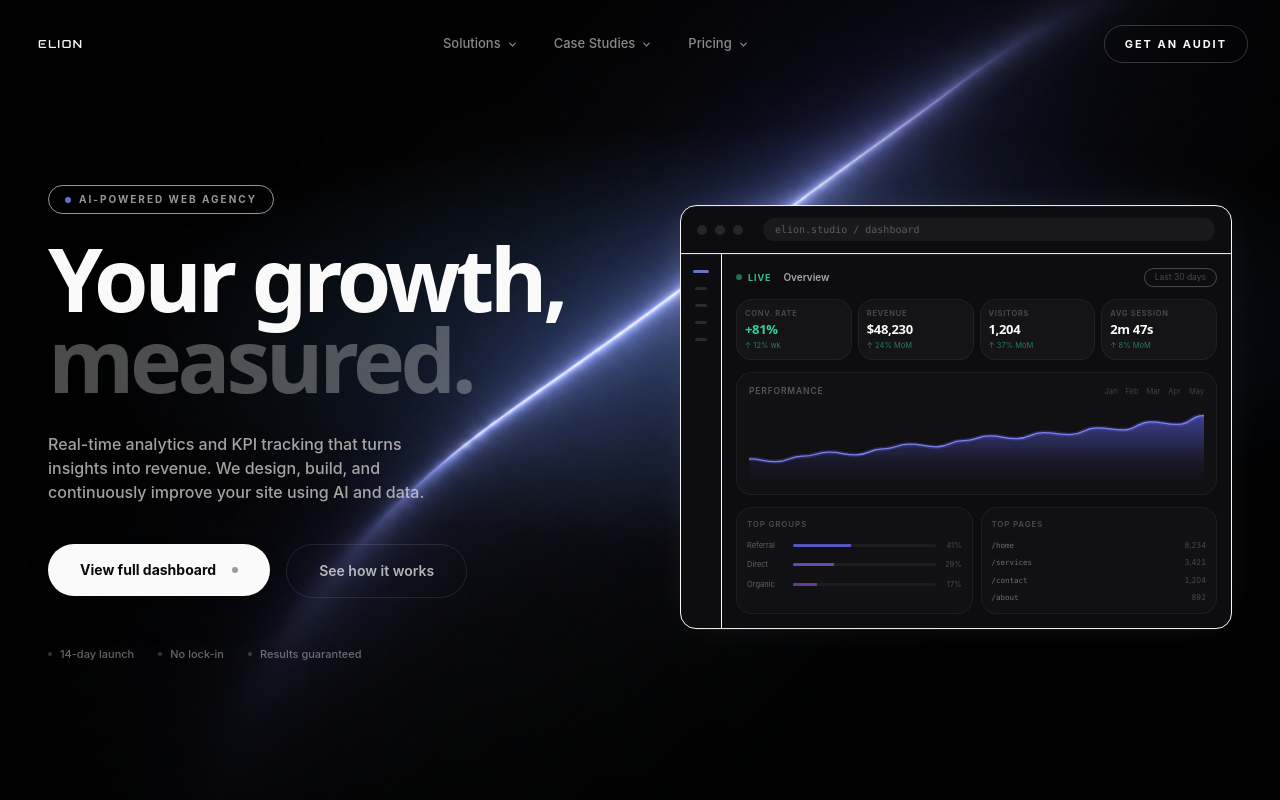
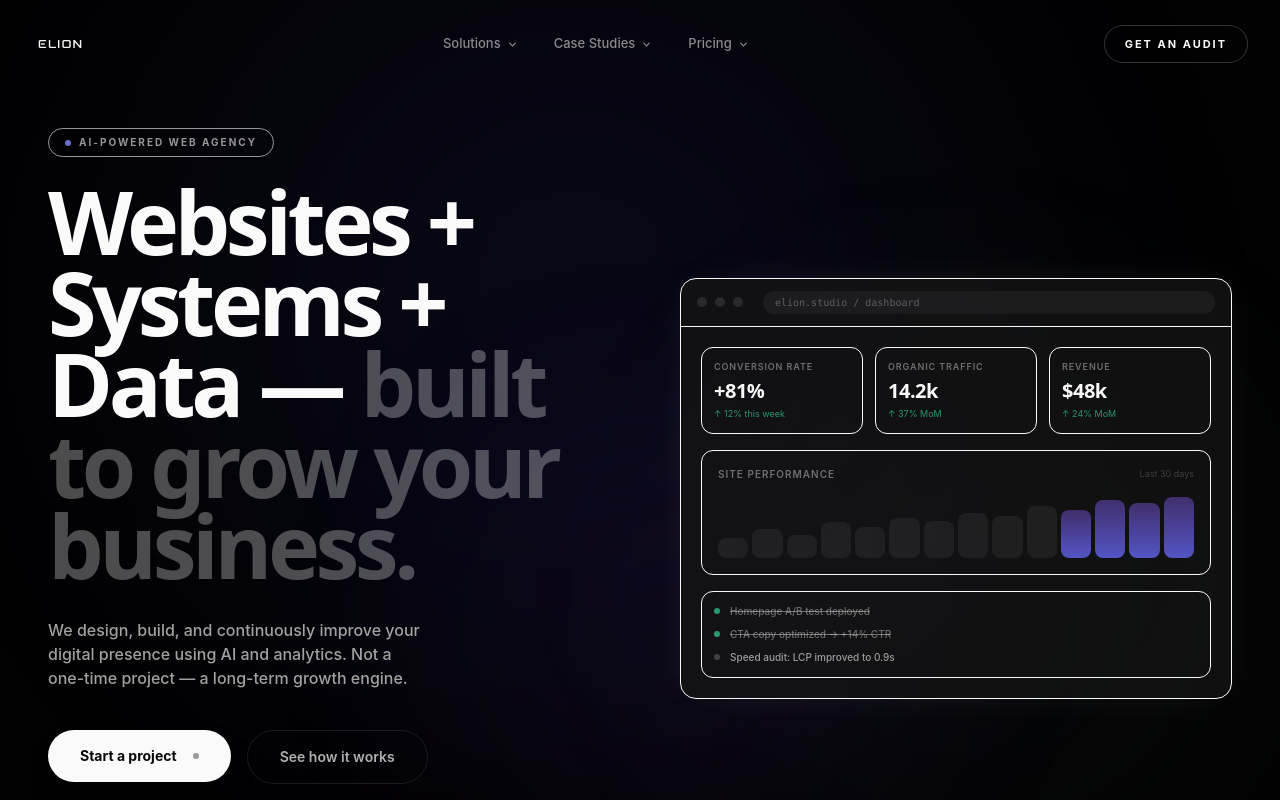
Before and after one commit to AljosaMencin/elion-studio, a React (Vite) app: page / in a window 1280 px wide. Shown: the top 800 px of the page. Built offline with nearby package versions, Linux system fonts and the light colour scheme; the HTML template or start-up script is replaced by a standard one.

Commit message:
Revert all changes from 2026-04-29
Reverts: Hero dashboard redesign, AnimatedBackdrop space scenes,
index.css animation additions, and future2.png background.

Co-Authored-By: Claude Sonnet 4.6 <noreply@anthropic.com>

```diff
--- a/src/components/elion/AnimatedBackdrop.tsx
+++ b/src/components/elion/AnimatedBackdrop.tsx
@@ -1,47 +1,27 @@
 const AnimatedBackdrop = () => {
   return (
-    <div aria-hidden className="pointer-events-none fixed inset-0 z-0 overflow-hidden bg-black">
-
-      {/* Base image — slightly oversized so drift never exposes edges */}
-      <div className="absolute inset-0 animate-bg-drift" style={{ margin: "-12px" }}>
-        <img
-          src="/elion-studio/future2.png"
-          alt=""
-          style={{
-            width: "100%",
-            height: "100%",
-            objectFit: "cover",
-            display: "block",
-          }}
-        />
-      </div>
-
-      {/* Atmosphere glow pulse — enhances the arc's brightness */}
+    <div aria-hidden className="pointer-events-none fixed inset-0 z-0 overflow-hidden bg-[#020202]">
+      {/* Primary Indigo Aurora */}
       <div
-        className="absolute inset-0 animate-atmos-pulse"
+        className="absolute -left-[10%] -top-[10%] h-[100vh] w-[100vw] opacity-50 blur-[100px] animate-aurora"
         style={{
-          background:
-            "radial-gradient(ellipse 85% 40% at 60% 42%, rgba(80,150,255,1) 0%, transparent 65%)",
-          mixBlendMode: "screen",
+          background: "radial-gradient(circle at 50% 50%, rgba(79, 70, 229, 0.15), transparent 70%)"
         }}
       />
 
-      {/* Arc shimmer — periodic bright flash along the diagonal */}
+      {/* Secondary Slate/Silver Aurora */}
       <div
-        className="absolute inset-0 animate-arc-shimmer"
+        className="absolute -right-[20%] top-[30%] h-[80vh] w-[80vw] opacity-40 blur-[120px] animate-aurora-2"
         style={{
-          background:
-            "linear-gradient(135deg, transparent 20%, rgba(180,220,255,1) 50%, transparent 80%)",
-          mixBlendMode: "screen",
+          background: "radial-gradient(circle at 50% 50%, rgba(148, 163, 184, 0.1), transparent 65%)"
         }}
       />
 
-      {/* Edge vignette — keeps corners deep black */}
+      {/* Depth Violet Glow */}
       <div
-        className="absolute inset-0"
+        className="absolute bottom-[-10%] left-[20%] h-[60vh] w-[60vw] opacity-30 blur-[80px] animate-aurora"
         style={{
-          background:
-            "radial-gradient(ellipse 75% 70% at 55% 45%, transparent 25%, rgba(0,0,0,0.75) 100%)",
+          background: "radial-gradient(circle at 50% 50%, rgba(139, 92, 246, 0.1), transparent 70%)"
         }}
       />
     </div>
--- a/src/components/elion/Hero.tsx
+++ b/src/components/elion/Hero.tsx
@@ -1,68 +1,5 @@
-import { useState, useEffect } from "react";
-
-const CHART_DATA = [0.28, 0.24, 0.32, 0.38, 0.34, 0.43, 0.50, 0.46, 0.55, 0.62, 0.58, 0.67, 0.64, 0.74, 0.71, 0.83, 0.79, 0.92];
-const W = 380;
-const H = 90;
-
-function makeSmoothPath(data: number[], w: number, h: number): string {
-  const pad = 5;
-  const step = w / (data.length - 1);
-  const yOf = (v: number) => h - pad - v * (h - pad * 2);
-  let d = `M 0 ${yOf(data[0])}`;
-  for (let i = 1; i < data.length; i++) {
-    const cx = (i - 0.5) * step;
-    d += ` C ${cx} ${yOf(data[i - 1])} ${cx} ${yOf(data[i])} ${i * step} ${yOf(data[i])}`;
-  }
-  return d;
-}
-
-const HeroVisual = () => {
-  const [revenue, setRevenue] = useState(0);
-  const [traffic, setTraffic] = useState(0);
-  const [chartW, setChartW] = useState(0);
-  const [barsIn, setBarsIn] = useState(false);
-
-  useEffect(() => {
-    const dur = 2000;
-    const start = performance.now();
-    let raf: number;
-    const tick = (now: number) => {
-      const p = Math.min((now - start) / dur, 1);
-      const e = 1 - (1 - p) ** 3;
-      setRevenue(Math.floor(e * 48230));
-      setTraffic(Math.floor(e * 1204));
-      if (p < 1) raf = requestAnimationFrame(tick);
-    };
-    raf = requestAnimationFrame(tick);
-
-    const chartStart = performance.now() + 400;
-    let chartRaf: number;
-    const chartTick = (now: number) => {
-      const p = Math.min(Math.max((now - chartStart) / 2000, 0), 1);
-      setChartW((1 - (1 - p) ** 2) * W);
-      if (p < 1) chartRaf = requestAnimationFrame(chartTick);
-    };
-    chartRaf = requestAnimationFrame(chartTick);
-
-    const barTimer = setTimeout(() => setBarsIn(true), 800);
-
-    return () => {
-      cancelAnimationFrame(raf);
-      cancelAnimationFrame(chartRaf);
-      clearTimeout(barTimer);
-    };
-  }, []);
-
-  const linePath = makeSmoothPath(CHART_DATA, W, H);
-  const areaPath = `${linePath} L ${W} ${H} L 0 ${H} Z`;
-
-  return (
-    <>
-      <style>{`@keyframes heroFloat{0%,100%{transform:translateY(0px)}50%{transform:translateY(-7px)}}`}</style>
-      <div
-        className="relative w-full max-w-2xl rounded-2xl border border-white/8 bg-[#0D0D10] shadow-glow overflow-hidden"
-        style={{ animation: "heroFloat 4.5s ease-in-out infinite" }}
-      >
+const HeroVisual = () => (
+  <div className="relative w-full max-w-2xl rounded-2xl border border-white/8 bg-obsidian-surface/80 shadow-glow overflow-hidden backdrop-blur-sm">
     {/* Browser chrome */}
     <div className="flex items-center gap-2 border-b border-white/6 px-4 py-3">
       <span className="h-2.5 w-2.5 rounded-full bg-white/10" />
@@ -73,142 +10,61 @@ const HeroVisual = () => {
       </div>
     </div>
 
-        <div className="flex">
-          {/* Sidebar */}
-          <div className="flex flex-col items-center gap-3.5 border-r border-white/6 px-3 py-4">
-            {[true, false, false, false, false].map((active, i) => (
+    {/* Dashboard content */}
+    <div className="p-5 flex flex-col gap-4">
+      {/* Stat row */}
+      <div className="grid grid-cols-3 gap-3">
+        {[
+          { label: "Conversion Rate", value: "+81%", delta: "↑ 12% this week" },
+          { label: "Organic Traffic", value: "14.2k", delta: "↑ 37% MoM" },
+          { label: "Revenue", value: "$48k", delta: "↑ 24% MoM" },
+        ].map((s) => (
+          <div key={s.label} className="rounded-xl border border-white/6 bg-white/3 p-3">
+            <p className="text-[9px] font-semibold uppercase tracking-widest text-bone/40 mb-1">{s.label}</p>
+            <p className="font-display text-xl font-bold text-bone tracking-tight">{s.value}</p>
+            <p className="text-[9px] text-emerald-400/70 mt-0.5">{s.delta}</p>
+          </div>
+        ))}
+      </div>
+
+      {/* Chart placeholder */}
+      <div className="rounded-xl border border-white/6 bg-white/3 p-4">
+        <div className="flex items-center justify-between mb-3">
+          <span className="text-[10px] font-semibold uppercase tracking-widest text-bone/40">Site Performance</span>
+          <span className="text-[9px] text-bone/20">Last 30 days</span>
+        </div>
+        <div className="flex items-end gap-1 h-16">
+          {[30, 45, 35, 55, 48, 62, 58, 70, 65, 80, 75, 90, 85, 95].map((h, i) => (
             <div
               key={i}
-                className="rounded-sm"
+              className="flex-1 rounded-sm"
               style={{
-                  width: active ? 16 : 12,
-                  height: 3,
-                  background: active ? "rgba(129,140,248,0.8)" : "rgba(255,255,255,0.12)",
-                  transition: "all 0.2s",
+                height: `${h}%`,
+                background: i >= 10
+                  ? "linear-gradient(to top, rgba(99,102,241,0.8), rgba(139,92,246,0.4))"
+                  : "rgba(255,255,255,0.06)",
               }}
             />
           ))}
         </div>
-
-          {/* Main panel */}
-          <div className="flex-1 min-w-0 p-3.5 flex flex-col gap-3">
-            {/* Header */}
-            <div className="flex items-center justify-between">
-              <div className="flex items-center gap-3">
-                <span className="flex items-center gap-1.5">
-                  <span className="h-1.5 w-1.5 rounded-full bg-emerald-400 animate-pulse" />
-                  <span className="text-[9px] font-bold uppercase tracking-widest text-emerald-400/90">Live</span>
-                </span>
-                <span className="text-[10px] font-semibold text-bone/65">Overview</span>
-              </div>
-              <span className="text-[8.5px] text-bone/25 border border-white/8 rounded-full px-2.5 py-0.5">
-                Last 30 days
-              </span>
       </div>
 
-            {/* 4 KPI cards */}
-            <div className="grid grid-cols-4 gap-1.5">
+      {/* Task list */}
+      <div className="rounded-xl border border-white/6 bg-white/3 p-3 flex flex-col gap-2">
         {[
-                { label: "Conv. Rate", value: "+81%", delta: "↑ 12% wk", accent: true },
-                { label: "Revenue",    value: `$${revenue.toLocaleString()}`, delta: "↑ 24% MoM" },
-                { label: "Visitors",   value: traffic.toLocaleString(),       delta: "↑ 37% MoM" },
-                { label: "Avg Session",value: "2m 47s",                       delta: "↑ 8% MoM" },
-              ].map((m) => (
-                <div key={m.label} className="rounded-lg border border-white/5 bg-white/[0.03] p-2">
-                  <p className="text-[7.5px] font-semibold uppercase tracking-widest text-bone/25 mb-1 truncate">{m.label}</p>
-                  <p className={`font-display text-[13px] font-bold tracking-tight leading-none ${m.accent ? "text-emerald-400" : "text-bone"}`}>
-                    {m.value}
-                  </p>
-                  <p className="text-[7.5px] text-emerald-400/55 mt-1">{m.delta}</p>
-                </div>
-              ))}
-            </div>
-
-            {/* Area chart */}
-            <div className="rounded-lg border border-white/5 bg-white/[0.02] p-3">
-              <div className="flex items-center justify-between mb-2">
-                <span className="text-[8.5px] font-semibold uppercase tracking-widest text-bone/30">Performance</span>
-                <div className="flex items-center gap-2">
-                  {["Jan", "Feb", "Mar", "Apr", "May"].map((m) => (
-                    <span key={m} className="text-[7.5px] text-bone/20">{m}</span>
-                  ))}
-                </div>
-              </div>
-              <svg
-                width="100%"
-                viewBox={`0 0 ${W} ${H}`}
-                preserveAspectRatio="none"
-                style={{ height: 76, display: "block" }}
-              >
-                <defs>
-                  <linearGradient id="areaGrad" x1="0" y1="0" x2="0" y2="1">
-                    <stop offset="0%" stopColor="rgba(99,102,241,0.55)" />
-                    <stop offset="70%" stopColor="rgba(99,102,241,0.08)" />
-                    <stop offset="100%" stopColor="rgba(99,102,241,0)" />
-                  </linearGradient>
-                  <clipPath id="chartClip">
-                    <rect x="0" y="0" width={chartW} height={H} />
-                  </clipPath>
-                </defs>
-                <g clipPath="url(#chartClip)">
-                  <path d={areaPath} fill="url(#areaGrad)" />
-                  {/* Glow line */}
-                  <path d={linePath} fill="none" stroke="rgba(99,102,241,0.25)" strokeWidth="5" strokeLinecap="round" />
-                  {/* Main line */}
-                  <path d={linePath} fill="none" stroke="rgba(129,140,248,0.9)" strokeWidth="1.5" strokeLinecap="round" />
-                </g>
-              </svg>
-            </div>
-
-            {/* Bottom row */}
-            <div className="grid grid-cols-2 gap-2">
-              {/* Top Groups */}
-              <div className="rounded-lg border border-white/5 bg-white/[0.02] p-2.5">
-                <p className="text-[8px] font-semibold uppercase tracking-widest text-bone/25 mb-2.5">Top Groups</p>
-                {[
-                  { name: "Referral", pct: 41, color: "rgba(99,102,241,0.8)" },
-                  { name: "Direct",   pct: 29, color: "rgba(139,92,246,0.7)" },
-                  { name: "Organic",  pct: 17, color: "rgba(168,85,247,0.55)" },
-                ].map((g) => (
-                  <div key={g.name} className="flex items-center gap-1.5 mb-2 last:mb-0">
-                    <span className="text-[7.5px] text-bone/35 w-10 shrink-0">{g.name}</span>
-                    <div className="flex-1 h-[3px] rounded-full bg-white/5 overflow-hidden">
-                      <div
-                        style={{
-                          width: barsIn ? `${g.pct}%` : "0%",
-                          height: "100%",
-                          background: g.color,
-                          transition: "width 1.2s cubic-bezier(0.16,1,0.3,1)",
-                        }}
-                      />
-                    </div>
-                    <span className="text-[7.5px] text-bone/25 w-5 text-right shrink-0">{g.pct}%</span>
-                  </div>
-                ))}
-              </div>
-
-              {/* Top Pages */}
-              <div className="rounded-lg border border-white/5 bg-white/[0.02] p-2.5">
-                <p className="text-[8px] font-semibold uppercase tracking-widest text-bone/25 mb-2.5">Top Pages</p>
-                {[
-                  { page: "/home",     v: "8,234" },
-                  { page: "/services", v: "3,421" },
-                  { page: "/contact",  v: "1,204" },
-                  { page: "/about",    v: "892" },
-                ].map((p) => (
-                  <div key={p.page} className="flex items-center justify-between mb-1.5 last:mb-0">
-                    <span className="text-[7.5px] text-bone/40 font-mono truncate">{p.page}</span>
-                    <span className="text-[7.5px] text-bone/25 shrink-0 ml-1 tabular-nums">{p.v}</span>
+          { text: "Homepage A/B test deployed", done: true },
+          { text: "CTA copy optimized → +14% CTR", done: true },
+          { text: "Speed audit: LCP improved to 0.9s", done: false },
+        ].map((t) => (
+          <div key={t.text} className="flex items-center gap-2.5">
+            <span className={`h-1.5 w-1.5 rounded-full flex-shrink-0 ${t.done ? "bg-emerald-400/70" : "bg-white/20"}`} />
+            <span className={`text-[10px] font-medium ${t.done ? "text-bone/40 line-through" : "text-bone/60"}`}>{t.text}</span>
           </div>
         ))}
       </div>
     </div>
   </div>
-        </div>
-      </div>
-    </>
 );
-};
 
 const Hero = () => {
   return (
@@ -224,15 +80,15 @@ const Hero = () => {
             </div>
 
             <h1 className="max-w-[16ch] text-balance font-display text-[3rem] font-bold leading-[0.92] tracking-tighter text-bone md:text-[5rem] lg:text-[5.5rem] animate-fade-in">
-              Your growth,{" "}
-              <span className="text-bone/30">measured.</span>
+              Websites + Systems + Data —{" "}
+              <span className="text-bone/30">built to grow your business.</span>
             </h1>
 
             <p
               className="mt-8 max-w-[44ch] text-balance text-sm font-medium leading-relaxed text-sand/70 md:text-base animate-fade-in"
               style={{ animationDelay: "100ms" }}
             >
-              Real-time analytics and KPI tracking that turns insights into revenue. We design, build, and continuously improve your site using AI and data.
+              We design, build, and continuously improve your digital presence using AI and analytics. Not a one-time project — a long-term growth engine.
             </p>
 
             <div
@@ -243,7 +99,7 @@ const Hero = () => {
                 href="#contact"
                 className="group flex items-center gap-4 rounded-full bg-bone px-8 py-4 text-sm font-bold text-obsidian shadow-soft transition-transform duration-500 hover:scale-[1.02]"
               >
-                View full dashboard
+                Start a project
                 <span className="block h-1.5 w-1.5 rounded-full bg-obsidian/40 transition-colors group-hover:bg-obsidian" />
               </a>
               <a
@@ -268,7 +124,7 @@ const Hero = () => {
             </div>
           </div>
 
-          {/* Right: Dashboard visual */}
+          {/* Right: Visual */}
           <div
             className="w-full lg:flex-1 animate-fade-in"
             style={{ animationDelay: "200ms" }}
--- a/src/index.css
+++ b/src/index.css
@@ -152,25 +152,6 @@
 .animate-aurora { animation: aurora-drift 12s ease-in-out infinite; }
 .animate-aurora-2 { animation: aurora-drift-2 15s ease-in-out infinite; }
 .animate-pulse-soft { animation: pulse-soft 3s ease-in-out infinite; }
-
-@keyframes bg-drift {
-  0%, 100% { transform: translateY(0px) scale(1.02); }
-  50% { transform: translateY(-6px) scale(1.02); }
-}
-
-@keyframes atmos-pulse {
-  0%, 100% { opacity: 0.18; }
-  50% { opacity: 0.38; }
-}
-
-@keyframes arc-shimmer {
-  0%, 100% { opacity: 0; }
-  40%, 60% { opacity: 0.07; }
-}
-
-.animate-bg-drift { animation: bg-drift 8s ease-in-out infinite; }
-.animate-atmos-pulse { animation: atmos-pulse 6s ease-in-out infinite; }
-.animate-arc-shimmer { animation: arc-shimmer 10s ease-in-out infinite; }
 .animate-float-up { animation: float-up 1.2s var(--ease-out-soft) both; }
 
 @keyframes menu-in {
```
Also changed, not shown: public/future2.png (deleted). Lines whose indentation alone changed are shown as unchanged.
